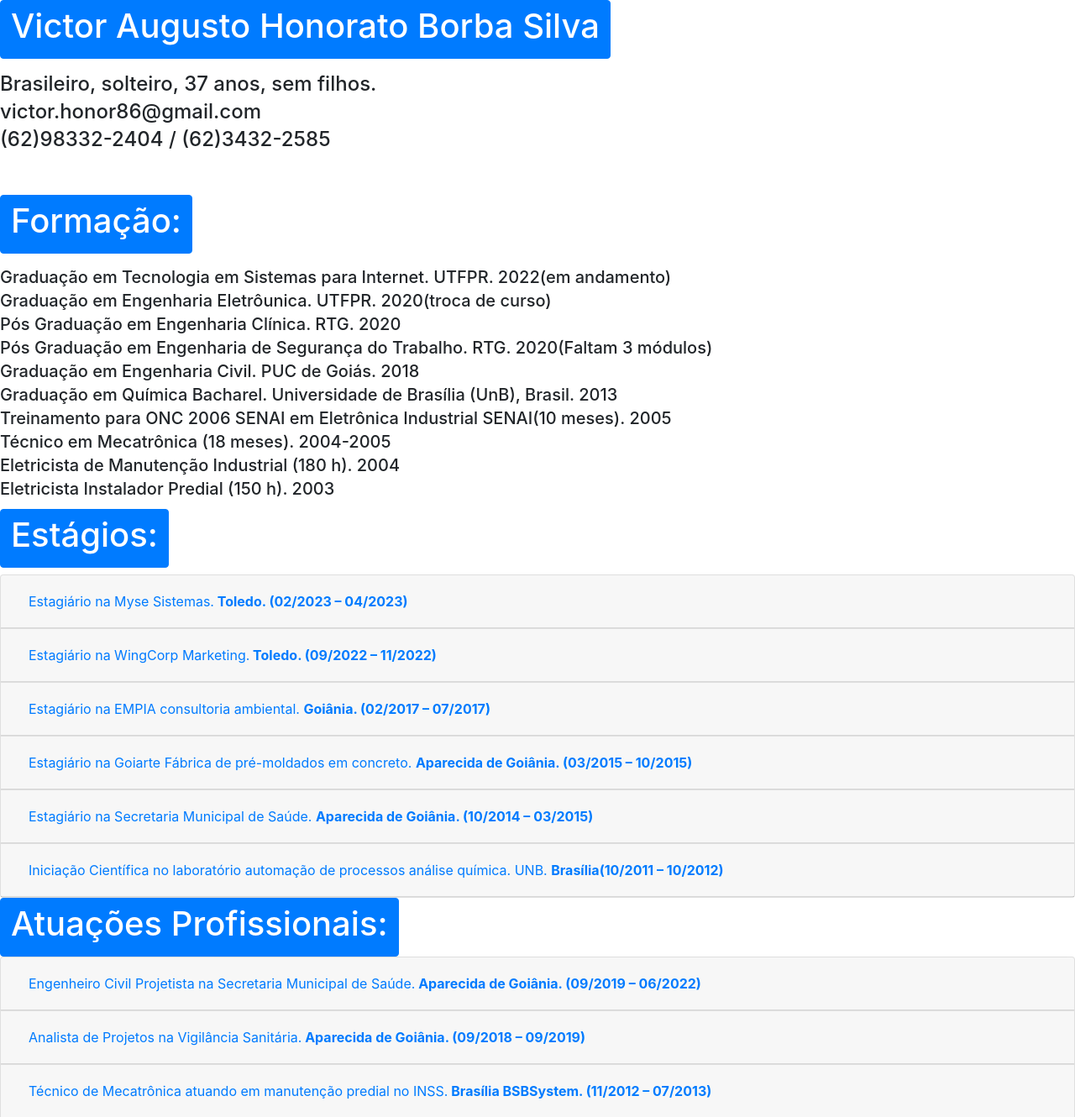
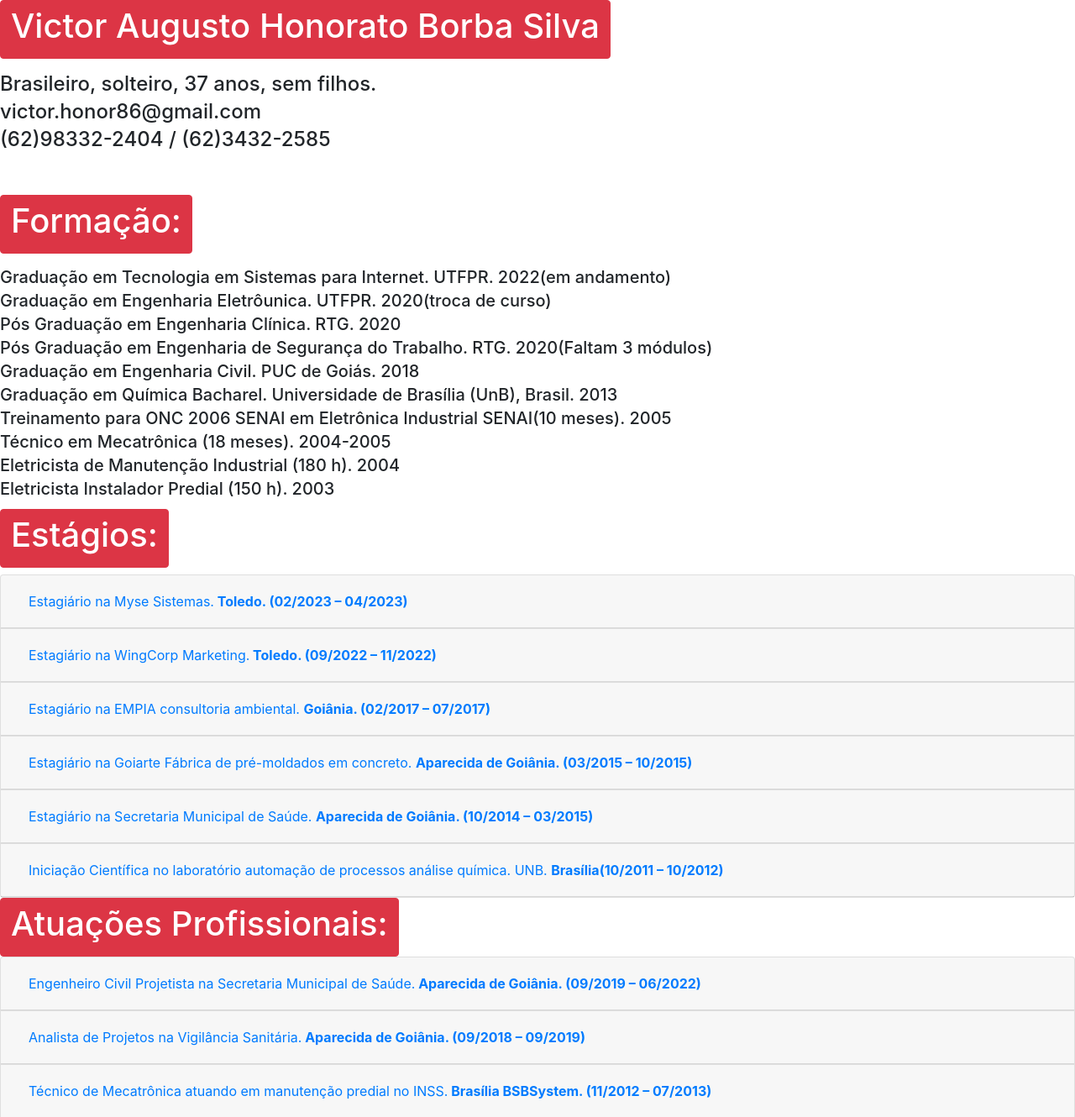
Before and after one commit to victorhonor86/curriculo, a plain HTML site: page index.html in a window 1280 px wide. Shown: the top 1330 px of the page at 84% size. Drawn offline with nearby package versions, Linux system fonts and the light colour scheme.

Commit message:
Update index.html

```diff
--- a/index.html
+++ b/index.html
@@ -11,7 +11,7 @@
     <title>Curriculum Vittae</title>
   </head>
   <body>
-    <button type="button" class="btn btn-primary mb-3"><h1>Victor Augusto Honorato Borba Silva</h1></button>
+    <button type="button" class="btn btn-danger mb-3"><h1>Victor Augusto Honorato Borba Silva</h1></button>
   <script>
   var end = new Date('03/24/1986 5:00 PM');
 
@@ -46,7 +46,7 @@
   <h4 class="mb-1">victor.honor86@gmail.com</h4>
   <h4 class="mb-1">(62)98332-2404 / (62)3432-2585</h4><br><br>
 
-    <button type="button" class="btn btn-primary mb-3"><h1>Formação:</h1></button>
+    <button type="button" class="btn btn-danger mb-3"><h1>Formação:</h1></button>
     <h5 class="mb-1"> Graduação em Tecnologia em Sistemas para Internet. UTFPR. 2022(em andamento)</h5>
     <h5 class="mb-1"> Graduação em Engenharia Eletrôunica. UTFPR. 2020(troca de curso)</h5>
     <h5 class="mb-1">Pós Graduação em Engenharia Clínica. RTG. 2020</h5>
@@ -58,7 +58,7 @@
     <h5 class="mb-1">Eletricista de Manutenção Industrial (180 h). 2004</h5>
     <h5 class="mb-1"> Eletricista Instalador Predial (150 h). 2003</h5>
 
-    <button type="button" class="btn btn-primary my-2"><h1>Estágios:</h1></button>
+    <button type="button" class="btn btn-danger my-2"><h1>Estágios:</h1></button>
   <div class="accordion" id="accordionExample">
     <div class="card">
       <div class="card-header" id="headingOne">
@@ -226,7 +226,7 @@
   </div>
 
 
-  <button type="button" class="btn btn-primary"><h1>Atuações Profissionais:</h1></button>
+  <button type="button" class="btn btn-danger"><h1>Atuações Profissionais:</h1></button>
   <div class="accordion" id="accordionEmprego">
     <div class="card">
       <div class="card-header" id="heading1">
@@ -340,7 +340,7 @@
 </div>
 
 
-<button type="button" class="btn btn-primary"><h1>Docência:</h1></button>
+<button type="button" class="btn btn-danger"><h1>Docência:</h1></button>
 <div class="accordion" id="accordionDocencia">
   <div class="card">
     <div class="card-header" id="heading5">
```
